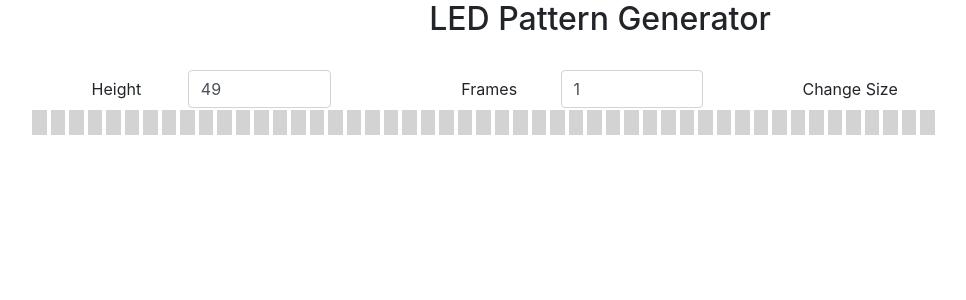
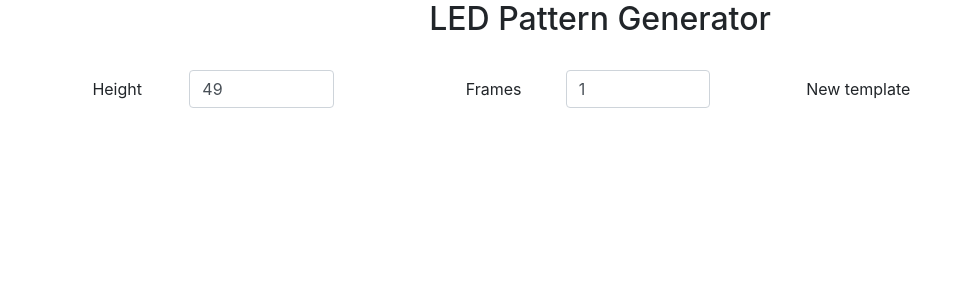
Before and after one commit to themcaffee/led-patterns, a Vue app: page / in a window 1280 px wide. Shown: the top 300 px of the page, without its empty margins (40-1006 px from the left). Built offline with nearby package versions, Linux system fonts and the light colour scheme.

Commit message:
Working brush

```diff
--- a/src/App.vue
+++ b/src/App.vue
@@ -3,38 +3,65 @@
     <h2 class="text-center">LED Pattern Generator</h2>
     <br>
     <div class="row">
-      <form class="form-inline">
+      <form @submit.prevent="changeSize()" class="form-inline">
         <div class="col-5 form-group">
           <label class="col-5" for="height-input">Height</label>
-          <input type="text" class="form-control col-5" id="height-input" v-model.number="height" />
+          <input type="text" class="form-control col-5" id="height-input" v-model.number="heightInput" />
         </div>
         <div class="col-5 form-group">
           <label class="col-5" for="frames-input">Frames</label>
-          <input type="text" class="form-control col-5" id="frames-input" v-model.number="frames" />
+          <input type="text" class="form-control col-5" id="frames-input" v-model.number="framesInput" />
         </div>
-        <button class="col-2 btn btn-default" @click="changeSize()">Change Size</button>
+        <button class="col-2 btn btn-default" type="submit">New template</button>
       </form>
     </div>
-    <div v-for="frame in leds" :key="frame" class="row">
-      <div v-for="row in frame" :key="row">
-        <span class="led-box">&nbsp;</span>
+    <br>
+    <div v-if="gridInitialized">
+      <div class="row">
+        <span class="col-3">
+          <button class="btn btn-default" @click.prevent="addFrame()">Add Frame</button>
+        </span>
+        <span class="col-3">
+          <button class="btn btn-default" @click.prevent="addRow()">Add Row</button>
+        </span>
+      </div>
+      <br>
+      <div class="row">
+        <label class="col-2" for="color-input">Color</label>
+        <input class="form-control col-3" type="text" v-model="colorInput" id="color-input" />
+        <button class="btn btn-default col-2" @click.prevent="setBrushColor()">Set Color</button>
+        <span class="color-box" :style="{ background: brushColor }">&nbsp;</span>
+      </div>
+      <br>
+      <div v-for="row in leds.length" :key="row" class="row">
+        <span v-for="frame in leds[0].length" :key="frame">
+          <span class="led-box" :style="{ background: leds[row - 1][frame - 1] }" @click.prevent="setPixelColor(row - 1, frame - 1)">&nbsp;</span>
+        </span>
+      </div>
+      <br>
+      <h4>Output:</h4>
+      <div class="row">
+        {{ leds }}
       </div>
     </div>
+    <br>
+    <br>
   </div>
 </template>
 
 <style>
 .led-box {
-  height: 25px;
-  width: 25px;
-  background-color: #D3D3D3;
+  float: left;
+  height: 12px;
+  width: 12px;
+  margin-bottom: 2px;
   margin-left: 2px;
-  margin-right: 2px;
-  margin-top: 2px;
-  margin-bottom: 2px;
-  padding-left: 5px;
-  padding-right: 5px;
-  padding-bottom: 5px;
+}
+.color-box {
+  float: left;
+  height: 40px;
+  width: 40px;
+  margin-left: 2px;
 }
 </style>
 
@@ -43,26 +70,57 @@ export default {
   name: 'App',
   data () {
     return {
-      height: 49,
-      frames: 1,
-      leds: [[]]
+      heightInput: 49,
+      framesInput: 1,
+      height: 0,
+      frames: 0,
+      leds: [],
+      created: false,
+      colorInput: '#AAAAFF',
+      brushColor: '#AAAAFF'
     }
   },
 
-  mounted () {
-    this.changeSize()
+  computed: {
+    gridInitialized () {
+      return !(this.height === 0 || this.frames === 0)
+    }
   },
 
   methods: {
     changeSize () {
+      if (this.heightInput <= 0 || this.framesInput <= 0) {
+        return
+      }
+      this.height = this.heightInput
+      this.frames = this.framesInput
       this.leds = []
-      for (var colIndex = 0; colIndex < this.frames; colIndex++) {
-        let col = []
-        for (var rowIndex = 0; rowIndex < this.height; rowIndex++) {
-          col.push('D3D3D3')
+      for (var rowIndex = 0; rowIndex < this.height; rowIndex++) {
+        let row = []
+        for (var colIndex = 0; colIndex < this.frames; colIndex++) {
+          row.push('#D3D3D3')
         }
-        this.leds.push(col)
+        this.leds.push(row)
       }
+    },
+    addFrame () {
+      for (var rowIndex = 0; rowIndex < this.height; rowIndex++) {
+        this.leds[rowIndex].push('#D3D3D3')
+      }
+    },
+    removeFrame () {
+      for (var rowIndex = 0; rowIndex < this.height; rowIndex++) {
+        this.leds[rowIndex].pop()
+      }
+    },
+    setPixelColor (row, frame) {
+      this.$set(this.leds[row], frame, this.brushColor)
+    },
+    setBrushColor () {
+      if (this.colorInput.length !== 7) {
+        return
+      }
+      this.brushColor = this.colorInput
     }
   }
 }
```
